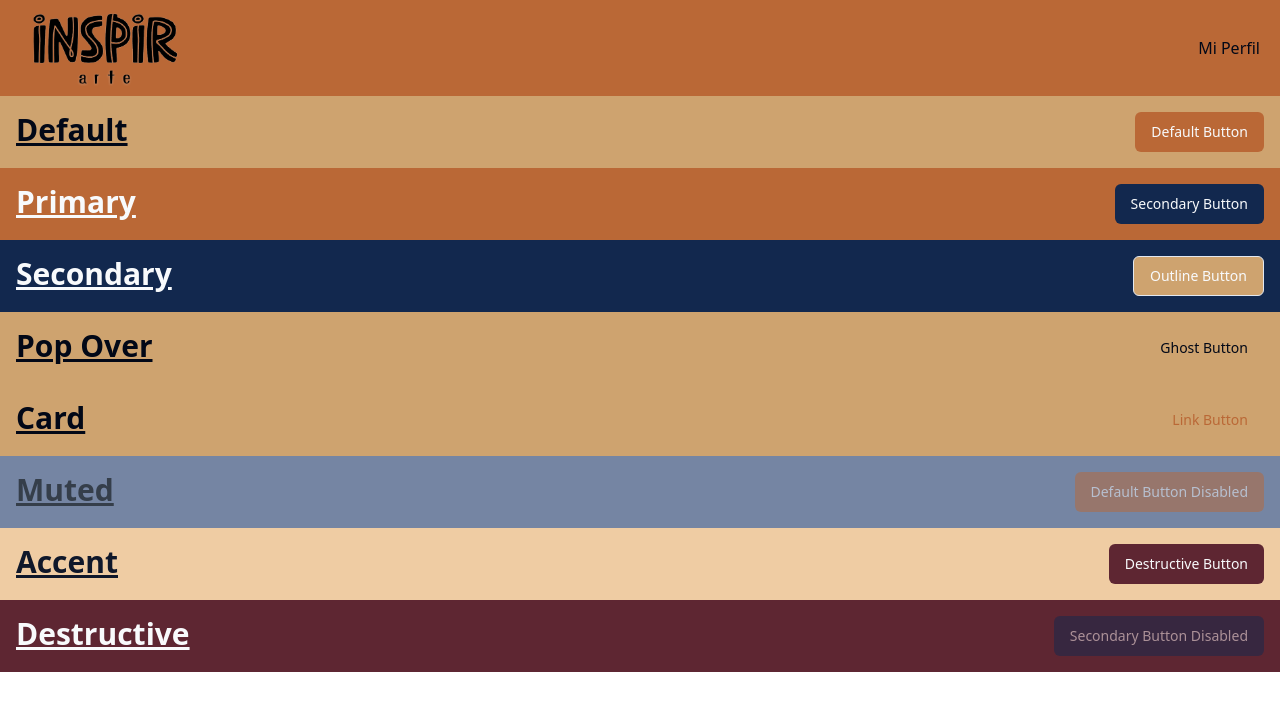
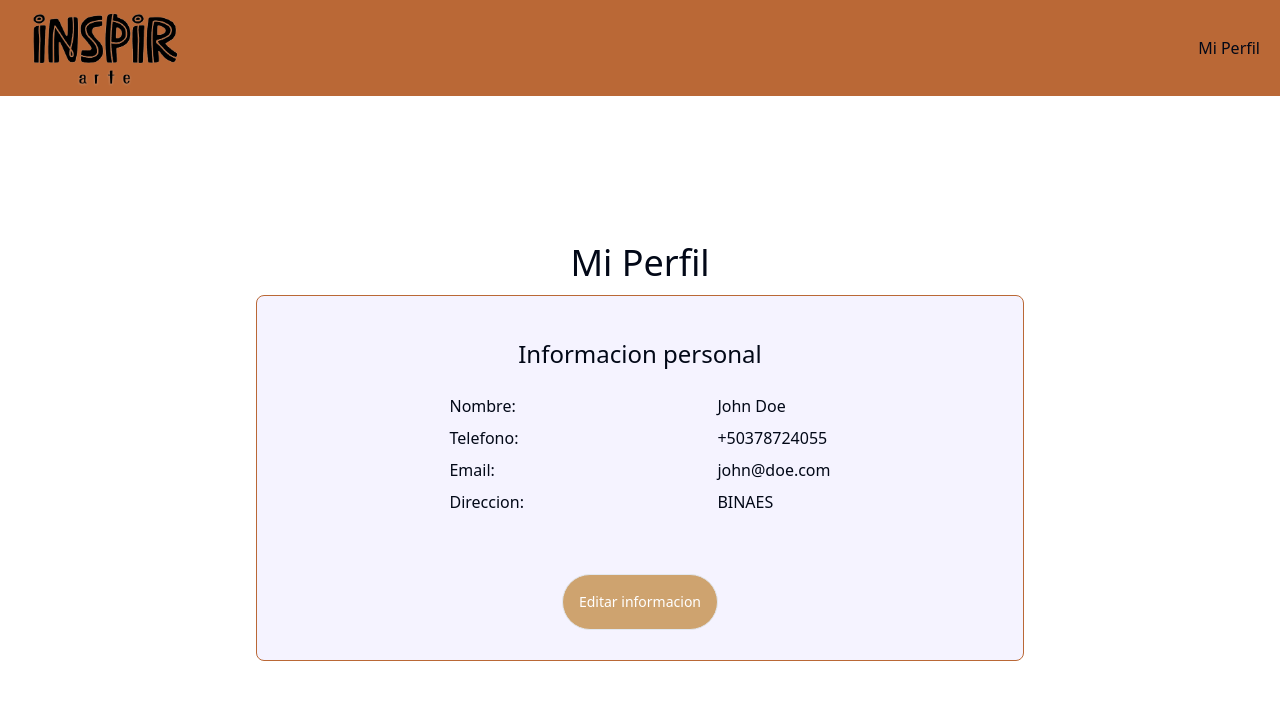
Before and after one commit to No-Country-simulation/c19-73-t-python-react, a React (Vite) app in the folder frontend/: page /viewInfo in a window 1280 px wide. Before the commit this address led to /. Shown: the top 710 px of the page. Built offline with nearby package versions, Linux system fonts and the light colour scheme.

Commit message:
Consultar informacion del usuario

```diff
--- a/frontend/src/router/Router.tsx
+++ b/frontend/src/router/Router.tsx
@@ -8,8 +8,8 @@ import { ThemesTester } from '../components/ui/themes-tester';
 import { registerUserAction } from './actions/auth';
 import { LayoutAuth, LoginPage, RegisterPage } from './views/auth';
 import { LayoutMain } from './views/main/Layout';
+import { LayoutView, InfoPage, EditInfo } from './views/viewInfo/index';
 import Users_Manage from './views/manage-users/users-manage';
-
 
 export const Router = () => {
   /**
@@ -47,6 +47,20 @@ export const Router = () => {
       ],
     },
     {
+      path: 'viewInfo',
+      element: <LayoutView />,
+      children: [
+        {
+          index: true,
+          element: <InfoPage />,
+        },
+        {
+          path: 'edit',
+          element: <EditInfo />,
+        },
+      ],
+    },
+    {
       path: '*',
       element: <Navigate to={'/'} />,
     },
--- /dev/null
+++ b/frontend/src/router/views/viewInfo/EditInfo.tsx
@@ -0,0 +1,8 @@
+
+export const EditInfo = () =>{
+    return (
+        <>
+            <h1>edit</h1>
+        </>
+    )
+}
--- /dev/null
+++ b/frontend/src/router/views/viewInfo/InfoPage.tsx
@@ -0,0 +1,42 @@
+import { useAppSelector } from '../../../store/index';
+import { Button } from "../../../components/ui/button";
+import { useNavigate } from 'react-router-dom';
+
+export const InfoPage = () => {
+    const { displayName, email, phone, address } = useAppSelector(state => state.auth);
+    const navigate = useNavigate();
+
+    //bg-background
+
+    return (
+        <div className="flex flex-col items-center h-3/5 w-3/5 ">
+            <h1 className="text-4xl mb-3">Mi Perfil</h1>
+            <div className="user-info bg-violet-50 h-full w-full border rounded-lg border-primary flex flex-col items-center justify-around">
+                <div className='w-3/4 flex flex-col items-center'>
+                    <h3 className="text-2xl mt-3 mb-6">Informacion personal</h3>
+                    <div  className="flex flex-row justify-around w-full">
+                        <div className="flex flex-col space-y-2">
+                            <span>Nombre:</span>
+                            <span>Telefono:</span>
+                            <span>Email:</span>
+                            <span>Direccion:</span>
+                        </div>
+                        <div className="flex flex-col space-y-2">
+                            <span>{displayName}</span>
+                            <span>{phone}</span>
+                            <span>{email}</span>
+                            <span>{address}</span>
+                        </div>
+                    </div>
+                </div>
+                <Button
+                    className='w-full h-14 rounded-full md:w-auto text-white'
+                    onClick={() => navigate('/viewInfo/edit')}
+                    variant={'outline'}
+                >
+                    Editar informacion
+                </Button>
+            </div>
+        </div>
+    )
+}
--- /dev/null
+++ b/frontend/src/router/views/viewInfo/Layout.tsx
@@ -0,0 +1,23 @@
+import { Outlet } from 'react-router-dom';
+import { Menu } from "../../../components/menu";
+
+export const LayoutView = () => {
+  /**
+   * Layout para las rutas de autenticación
+   * es decir, Login, Registro y posiblemente
+   * recuperación de contraseña
+   *
+   * Por medio del Outlet se renderizan las rutas
+   * `hijas` definidas en el router
+   */
+  return (
+    <div className="h-screen bg-white flex flex-col">
+        <header className="mb-2">
+            <Menu></Menu>
+        </header>
+        <main className='flex-1 flex flex-col justify-center items-center'>
+            <Outlet />
+        </main>
+    </div>
+  );
+};
--- /dev/null
+++ b/frontend/src/router/views/viewInfo/index.ts
@@ -0,0 +1,3 @@
+export * from './Layout';
+export * from './InfoPage';
+export * from './EditInfo';
--- a/frontend/src/store/index.ts
+++ b/frontend/src/store/index.ts
@@ -1,4 +1,4 @@
-import { useDispatch } from 'react-redux';
+import { TypedUseSelectorHook, useDispatch, useSelector } from 'react-redux';
 
 import { configureStore } from '@reduxjs/toolkit';
 
@@ -22,4 +22,6 @@ export type RootState = ReturnType<typeof store.getState>;
 export type AppDispatch = typeof store.dispatch;
 export const useAppDispatch = useDispatch.withTypes<AppDispatch>();
 
+export const useAppSelector: TypedUseSelectorHook<RootState> = useSelector;
+
 export default store;
```
